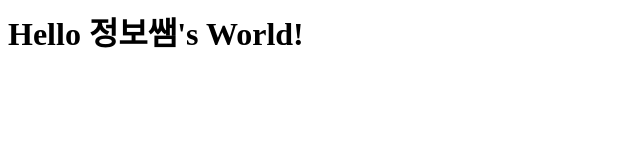
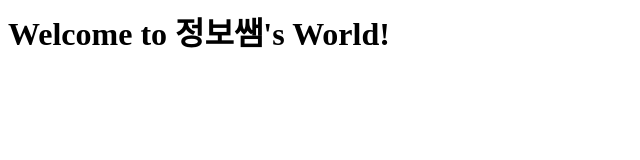
Before and after one commit to jyinfo/jyinfo.github.io, a plain HTML site: page index.html in a window 1280 px wide. Shown: the whole page, without its empty margins (0-640 px from the left). Drawn offline with Linux system fonts and the light colour scheme.

Commit message:
제목을 수정했습니다.
Hello보다는
Welcome이 더 나을 것 같습니다.

```diff
--- a/index.html
+++ b/index.html
@@ -1 +1 @@
-<h1>Hello 정보쌤's World!</h1>
+<h1>Welcome to 정보쌤's World!</h1>
```
